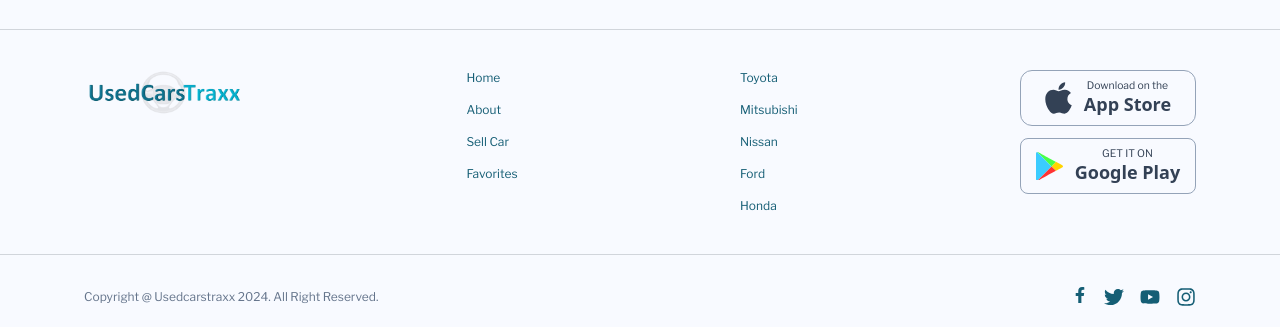
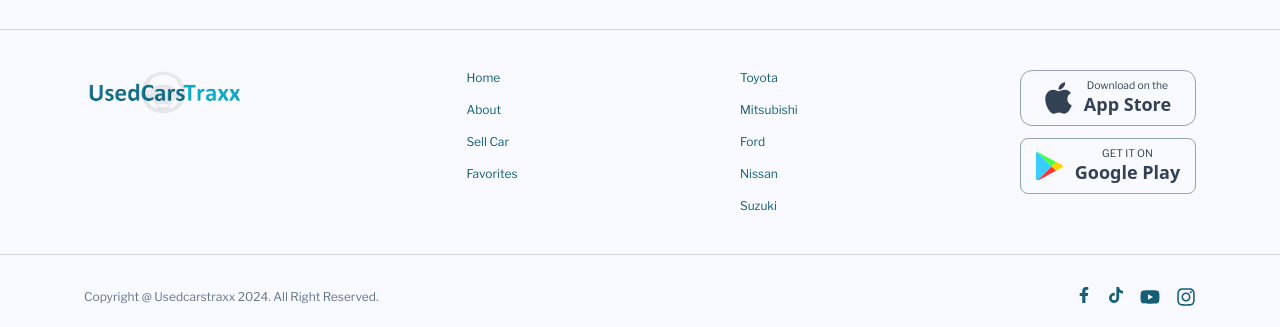
Before and after one commit to thygz/UsedCarsTraxx, a React (Vite) app in the folder client/: page /sign-in in a window 1280 px wide. Shown: the part 625-952 px from the top of the page. Built offline with nearby package versions, Linux system fonts and the light colour scheme; no server answers.

Commit message:
Modified footer and add some links

```diff
--- a/client/src/components/Footer.jsx
+++ b/client/src/components/Footer.jsx
@@ -1,13 +1,21 @@
 import { Link } from 'react-router-dom';
 import usedCarsTraxxLogo from '../assets/usedCarsTraxxLogo.png';
 import { FaFacebookF } from 'react-icons/fa';
-import { FaTwitter } from 'react-icons/fa';
+import { FaTiktok } from 'react-icons/fa';
 import { FaYoutube } from 'react-icons/fa';
 import { FaInstagram } from 'react-icons/fa';
 import { useSelector } from 'react-redux';
 
 export default function Footer() {
     const { currentUser } = useSelector((state) => state.user);
+
+    const carBrand = [
+        { make: 'Toyota' },
+        { make: 'Mitsubishi' },
+        { make: 'Ford' },
+        { make: 'Nissan' },
+        { make: 'Suzuki' },
+    ];
 
     return (
         <footer className="bg-inherit">
@@ -64,34 +72,23 @@ export default function Footer() {
                     </div>
                     <div>
                         <ul className="gap-4 capitalize flex flex-col text-xs">
-                            <Link to="">
+                            {carBrand.map((item, index) => (
+                                <Link
+                                    to={`/search?searchTerm=${item.make}`}
+                                    key={index}
+                                >
                                     <li className="inline text-cyan-800 hover:text-cyan-500 duration-300">
-                                    Toyota
+                                        {item.make}
                                     </li>
                                 </Link>
-                            <Link to="">
-                                <li className="inline text-cyan-800 hover:text-cyan-500 duration-300">
-                                    Mitsubishi
-                                </li>
-                            </Link>
-                            <Link>
-                                <li className="inline text-cyan-800 hover:text-cyan-500 duration-300">
-                                    Nissan
-                                </li>
-                            </Link>
-                            <Link>
-                                <li className="inline text-cyan-800 hover:text-cyan-500 duration-300">
-                                    Ford
-                                </li>
-                            </Link>
-                            <Link>
-                                <li className="inline text-cyan-800 hover:text-cyan-500 duration-300">
-                                    Honda
-                                </li>
-                            </Link>
+                            ))}
                         </ul>
                     </div>
                     <div className="flex flex-col gap-3">
+                        <a
+                            href="https://www.apple.com/ph/app-store/"
+                            target="_blank"
+                        >
                             <button
                                 type="button"
                                 className="flex items-center justify-center w-44 bg-inherit border border-slate-400 h-14 rounded-xl"
@@ -113,12 +110,20 @@ export default function Footer() {
                                     </div>
                                 </div>
                             </button>
+                        </a>
+                        <a
+                            href="https://play.google.com/store/games?hl=en"
+                            target="_blank"
+                        >
                             <button
                                 type="button"
                                 className="flex items-center justify-center w-44 bg-inherit border border-slate-400 rounded-lg h-14"
                             >
                                 <div className="mr-3">
-                                <svg viewBox="30 336.7 120.9 129.2" width="27">
+                                    <svg
+                                        viewBox="30 336.7 120.9 129.2"
+                                        width="27"
+                                    >
                                         <path
                                             fill="#FFD400"
                                             d="M119.2,421.2c15.3-8.4,27-14.8,28-15.3c3.2-1.7,6.5-6.2,0-9.7  c-2.1-1.1-13.4-7.3-28-15.3l-20.1,20.2L119.2,421.2z"
@@ -138,12 +143,15 @@ export default function Footer() {
                                     </svg>
                                 </div>
                                 <div className="text-slate-700 hover:text-gray-400 duration-300">
-                                <div className="text-[0.65rem]">GET IT ON</div>
+                                    <div className="text-[0.65rem]">
+                                        GET IT ON
+                                    </div>
                                     <div className="-mt-1 font-sans text-lg font-semibold">
                                         Google Play
                                     </div>
                                 </div>
                             </button>
+                        </a>
                     </div>
                 </div>
             </div>
@@ -153,26 +161,26 @@ export default function Footer() {
                 </p>
                 <div className="">
                     <ul className="gap-4 flex">
-                        <Link to="/">
+                        <a href="https://www.facebook.com/" target="_blank">
                             <li className="inline text-cyan-800 hover:text-cyan-500 duration-300 text-base">
                                 <FaFacebookF />
                             </li>
-                        </Link>
-                        <Link to="/about">
-                            <li className="inline text-cyan-800 hover:text-cyan-500 duration-300 text-xl">
-                                <FaTwitter />
+                        </a>
+                        <a href="https://www.tiktok.com/login" target="_blank">
+                            <li className="inline text-cyan-800 hover:text-cyan-500 duration-300 text-base">
+                                <FaTiktok />
                             </li>
-                        </Link>
-                        <Link>
+                        </a>
+                        <a href="https://www.youtube.com/" target="_blank">
                             <li className="inline text-cyan-800 hover:text-cyan-500 duration-300 text-xl">
                                 <FaYoutube />
                             </li>
-                        </Link>
-                        <Link>
+                        </a>
+                        <a href="https://www.instagram.com/" target="_blank">
                             <li className="inline text-cyan-800 hover:text-cyan-500 duration-300 text-xl">
                                 <FaInstagram />
                             </li>
-                        </Link>
+                        </a>
                     </ul>
                 </div>
             </div>
```
Lines whose indentation alone changed are shown as unchanged.
